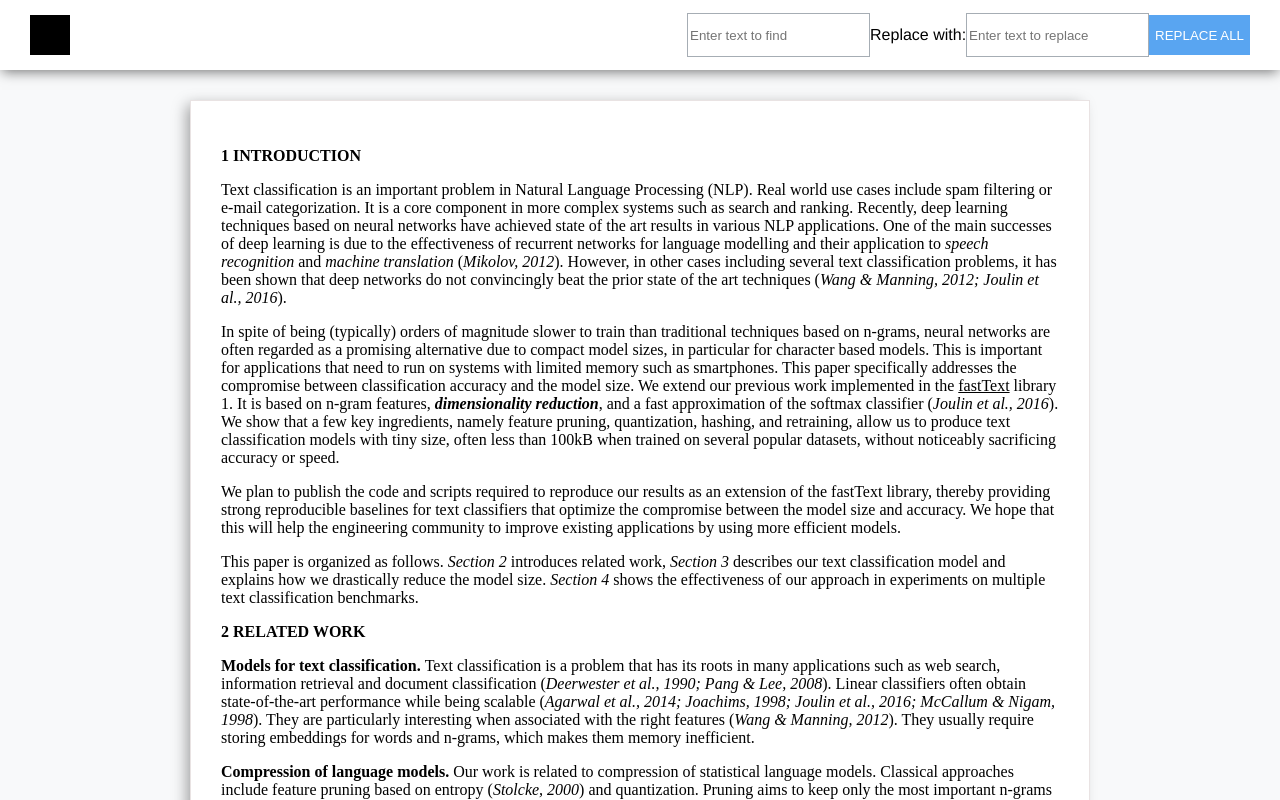
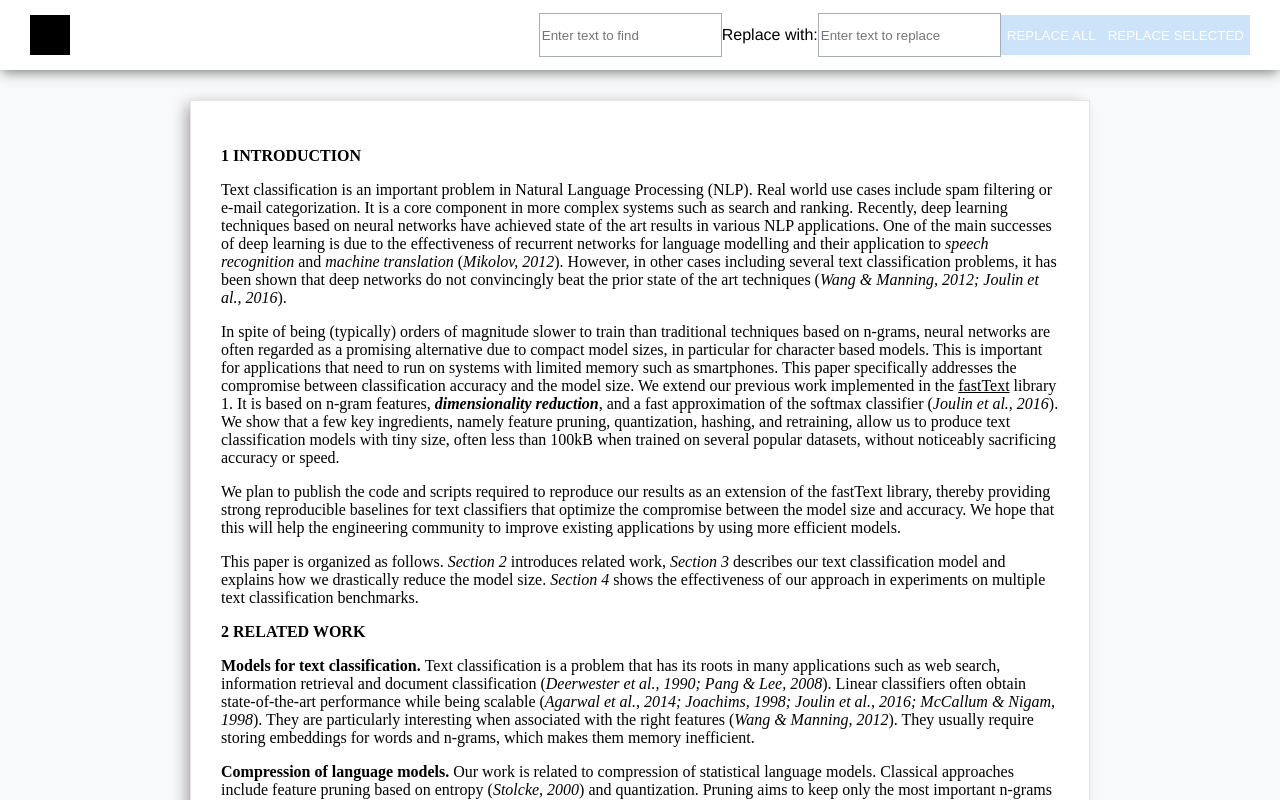
Before and after one commit to shaunzo/renderFindReplace, an Angular app: page / in a window 1280 px wide. Shown: the top 800 px of the page. Built offline with nearby package versions, Linux system fonts and the light colour scheme.

Commit message:
Added placeholder functions

```diff
--- a/src/app/toolbar/toolbar.component.html
+++ b/src/app/toolbar/toolbar.component.html
@@ -15,6 +15,7 @@
       <input type="text" id="find" formControlName="find" (input)="findText(findReplaceForm.value.find)" placeholder="Enter text to find" class="toolbar-find">
       <span>Replace with:</span>
       <input type="text" id="replace" formControlName="replace" placeholder="Enter text to replace" class="toolbar-replace">
-      <button type="button" (click)="replaceAllText(findReplaceForm.value.find, findReplaceForm.value.replace, findReplaceForm)">Replace All</button>
+      <button type="button" [disabled]="!findReplaceForm.valid" (click)="replaceAllText(findReplaceForm.value.find, findReplaceForm.value.replace, findReplaceForm)">Replace All</button>
+      <button type="button" [disabled]="!findReplaceForm.valid" (click)="replaceSelectedText(findReplaceForm.value.find, findReplaceForm.value.replace, findReplaceForm)">Replace Selected</button>
     </form>
 </div>
--- a/src/app/toolbar/toolbar.component.ts
+++ b/src/app/toolbar/toolbar.component.ts
@@ -1,5 +1,5 @@
 import { Component, OnInit, OnDestroy } from '@angular/core';
-import { FormGroup, FormControl } from '@angular/forms';
+import { FormGroup, FormControl, Validators } from '@angular/forms';
 import { ToolbarService } from './toolbar.service';
 import { Subscription } from 'rxjs';
 
@@ -27,7 +27,7 @@ export class ToolbarComponent implements OnInit, OnDestroy {
 
     this.findReplaceForm = new FormGroup({
       find : new FormControl(null),
-      replace: new FormControl(null)
+      replace: new FormControl(null, Validators.required)
     });
 
     this.matchesFound = this.toolbarService.matchesFound;
@@ -61,6 +61,10 @@ export class ToolbarComponent implements OnInit, OnDestroy {
    this.toolbarService.replaceAllText(find, replace, formGroup);
   }
 
+  replaceSelectedText(find: string, replace: string, formGroup: FormGroup) {
+    this.toolbarService.replaceSelectedText(find, replace, formGroup);
+   }
+
   ngOnDestroy() {
     this.subscriptionMatchesCount.unsubscribe();
   }
--- a/src/app/toolbar/toolbar.service.ts
+++ b/src/app/toolbar/toolbar.service.ts
@@ -56,6 +56,10 @@ export class ToolbarService implements OnDestroy {
     this.textFindService.formReset$.next(true);
   }
 
+  replaceSelectedText(find: string, replace: string, formGroup: FormGroup) {
+    console.log('Replace!');
+  }
+
   selectMatchInstance(index: number) {
     this.textFindService.selectMatchInstance$.next(index);
   }
--- /dev/null
+++ b/src/styles/state/_forms.scss
@@ -0,0 +1,5 @@
+button {
+  &:disabled {
+    opacity: 0.3;
+  }
+}
--- a/src/styles/state/_state.scss
+++ b/src/styles/state/_state.scss
@@ -1,3 +1,5 @@
+@import './forms';
+
 .highlightText {
   background: $highlight;
 
```
